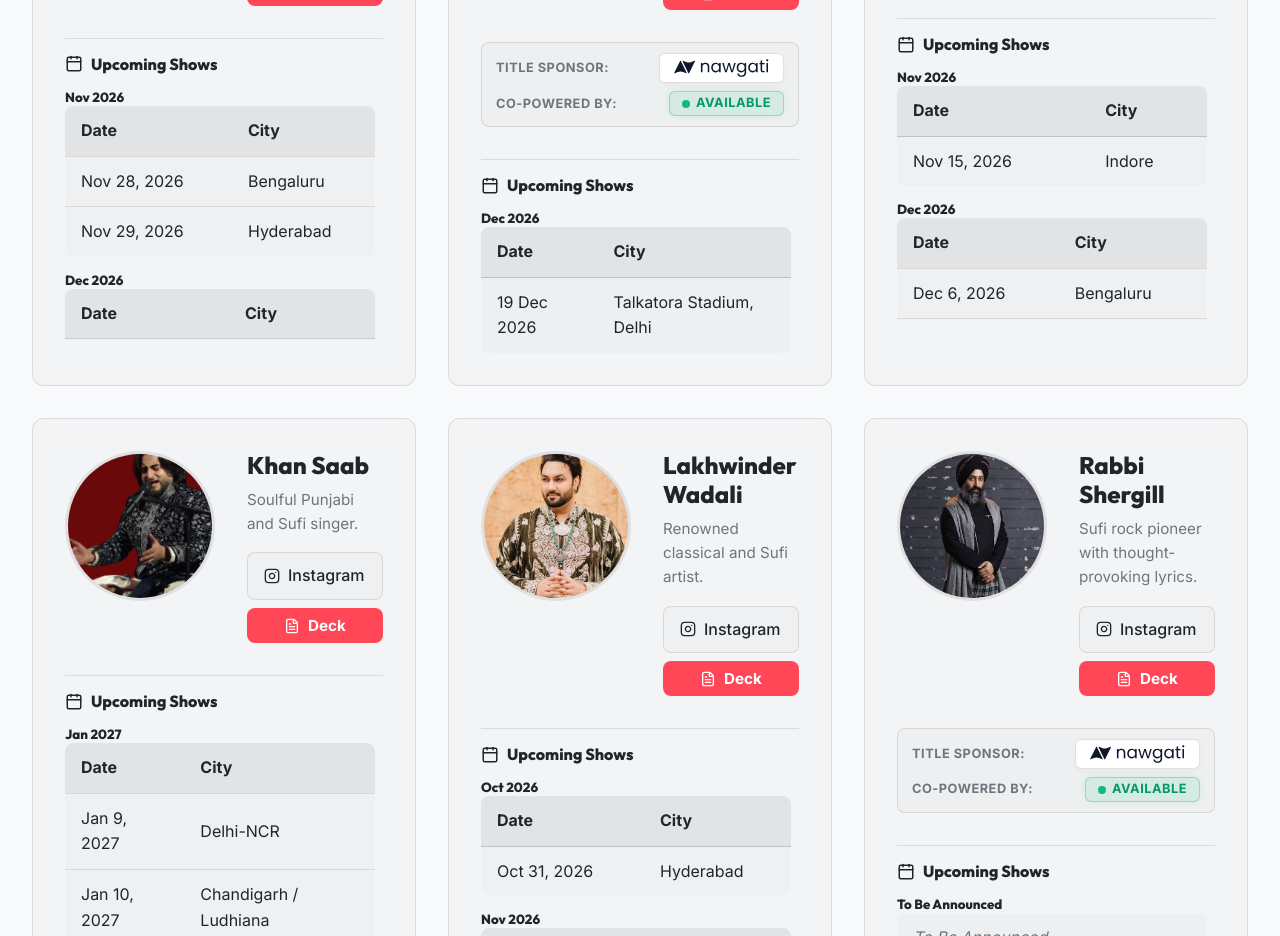
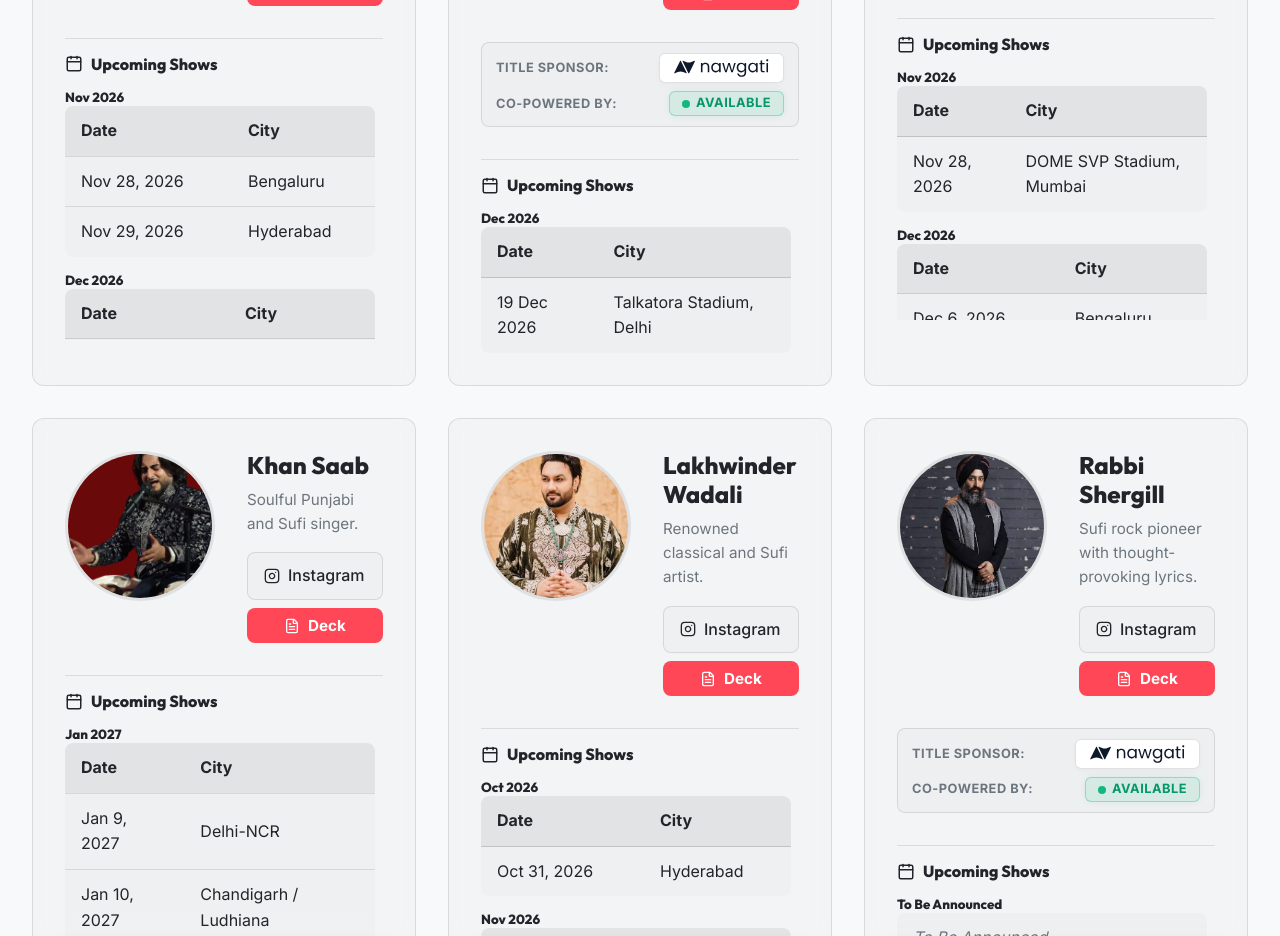
Before and after one commit to radheyyyyy/Oriole-Entertainment, a React (Vite) app: page / in a window 1280 px wide. Shown: the part 3300-4236 px from the top of the page. Built offline with nearby package versions, Linux system fonts and the light colour scheme.

Commit message:
avinash gupta dome show added

```diff
--- a/src/components/ArtistList.jsx
+++ b/src/components/ArtistList.jsx
@@ -160,7 +160,7 @@ const ArtistList = () => {
         description: "Rising star with a unique blend of storytelling.",
         shows: [
 
-          "Nov 15, 2026 - Indore",
+          "Nov 28, 2026 - DOME SVP Stadium, Mumbai",
           "Dec 6, 2026 - Bengaluru",
           "Dec 18, 2026 - Ahmedabad",
           "Dec 19, 2026 - Vadodara",
--- a/src/components/UpcomingTours.jsx
+++ b/src/components/UpcomingTours.jsx
@@ -151,9 +151,7 @@ const rawArtistsData = [
     description: "Rising star with a unique blend of storytelling.",
     shows: [
 
-      "Oct 18, 2026 - Shanmukhanand, Mumbai",
-      "Oct 25, 2026 - Bengaluru",
-      "Nov 15, 2026 - Indore",
+      "Nov 28, 2026 - DOME SVP Stadium, Mumbai",
       "Dec 6, 2026 - Bengaluru",
       "Dec 18, 2026 - Ahmedabad",
       "Dec 19, 2026 - Vadodara",
```
